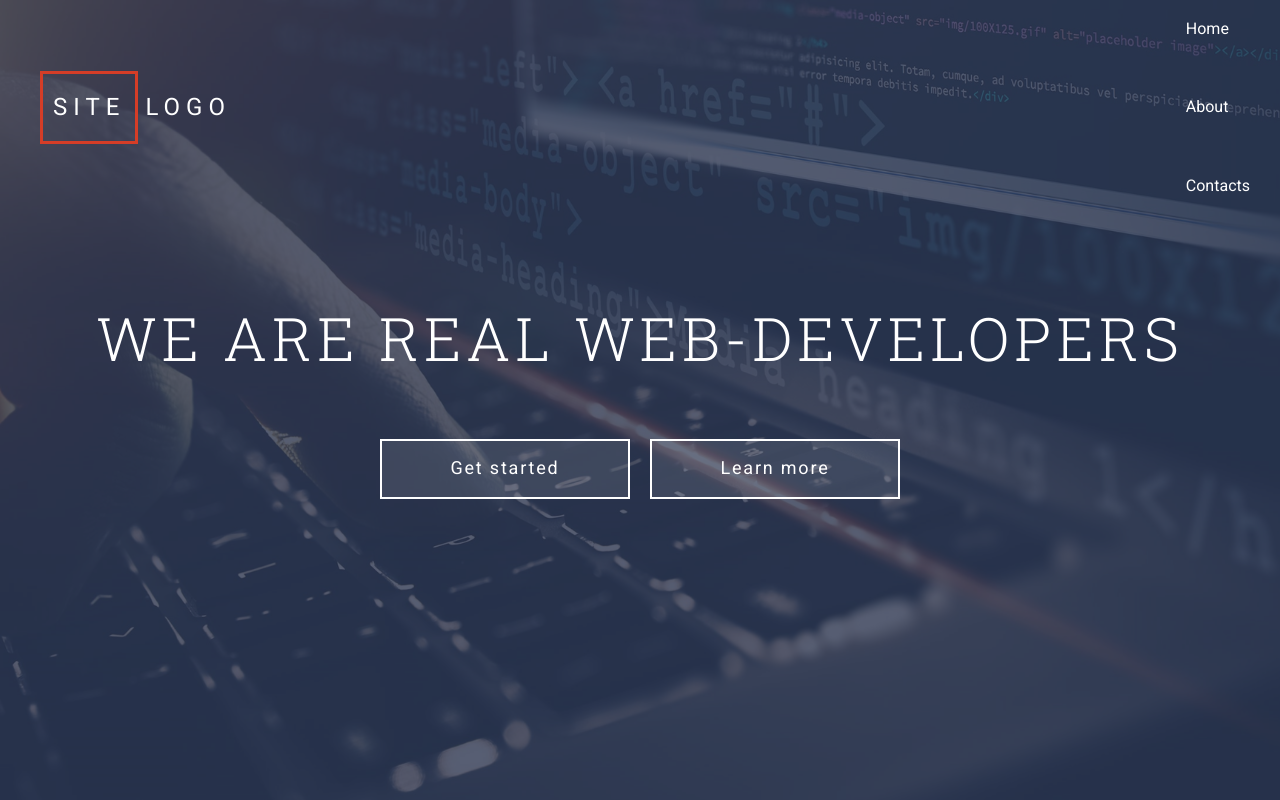
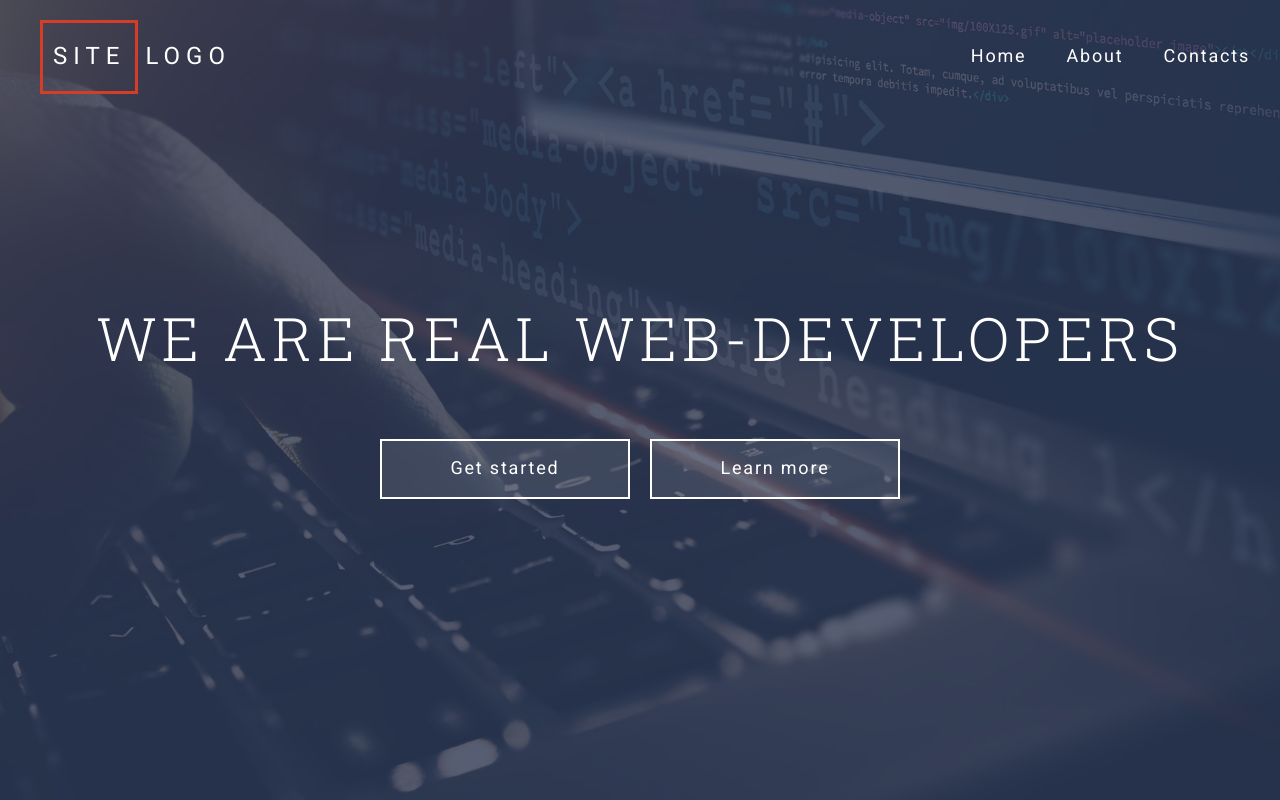
Before and after one commit to IlliaBielik/project_course1, a website: page index.html in a window 1280 px wide. Drawn offline with Linux system fonts and the light colour scheme.

Commit message:
Правки. Оформление header, без соответствия

```diff
--- a/assets/scss/components/header/_header-navbar.scss
+++ b/assets/scss/components/header/_header-navbar.scss
@@ -2,6 +2,7 @@
 @use "../../mixins" as *;
 
 .header-navbar {
+  display: grid;
   justify-items: end;
 
   &__btn {
@@ -11,6 +12,7 @@
   &__list {
     @include unlist;
     display: grid;
+    width: 100%;
     gap: $gap;
     grid-template-columns: repeat(auto-fit, minmax(50px, max-content));
     justify-content: end;
@@ -21,5 +23,7 @@
   &__link {
     display: block;
     padding: $gap $gap-sm;
+    font-size: 1.125rem;
+    letter-spacing: 0.1em;
   }
 }
```
Also changed, not shown: assets/css/style.css.
